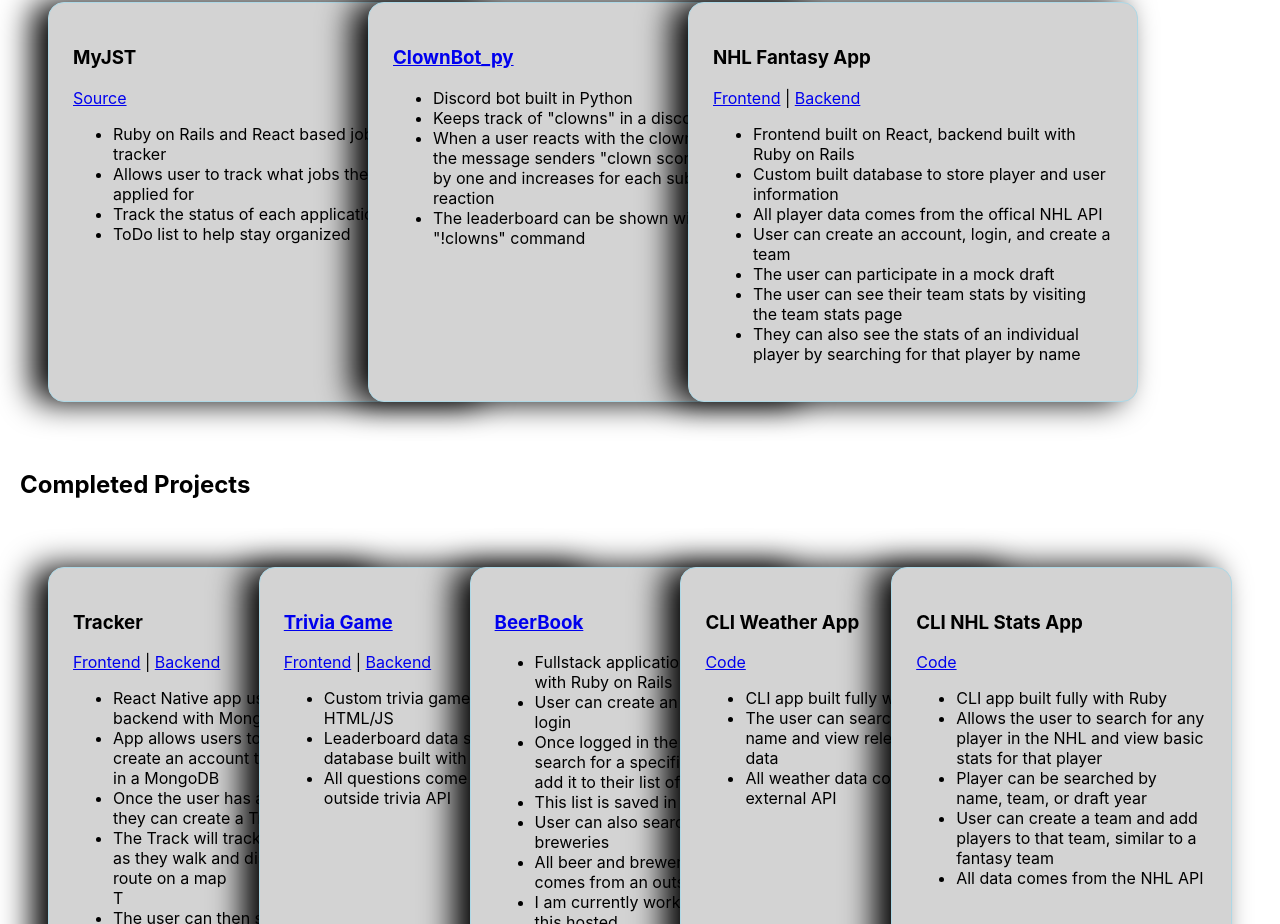
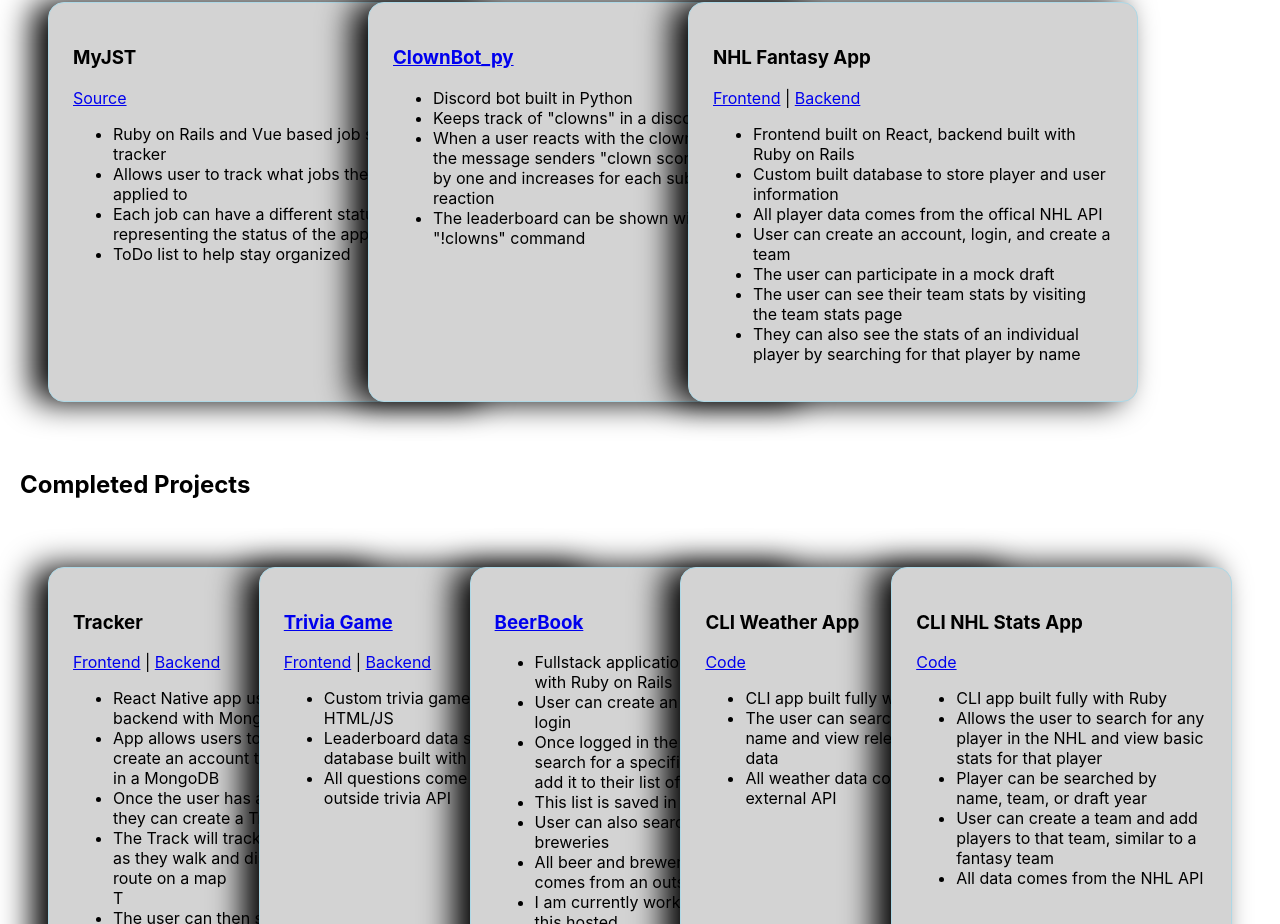
Before and after one commit to lucassherwin/lucas-portfolio, a React (Create React App) app: page / in a window 1280 px wide. Shown: the part 1798-2722 px from the top of the page. Built offline with nearby package versions, Linux system fonts and the light colour scheme; no server answers.

Commit message:
updates description of MyJST

```diff
--- a/src/components/Projects.js
+++ b/src/components/Projects.js
@@ -27,9 +27,9 @@
                 <h1>MyJST</h1>
                 <p><a href='https://github.com/lucassherwin/MyJST' target="_blank" rel='noreferrer'>Source</a></p>
                 <ul>
-                  <li>Ruby on Rails and React based job search tracker</li>
-                  <li>Allows user to track what jobs they have applied for</li>
-                  <li>Track the status of each application</li>
+                  <li>Ruby on Rails and Vue based job search tracker</li>
+                  <li>Allows user to track what jobs they have applied to</li>
+                  <li>Each job can have a different status representing the status of the application</li>
                   <li>ToDo list to help stay organized</li>
                 </ul>
               </header>
```
